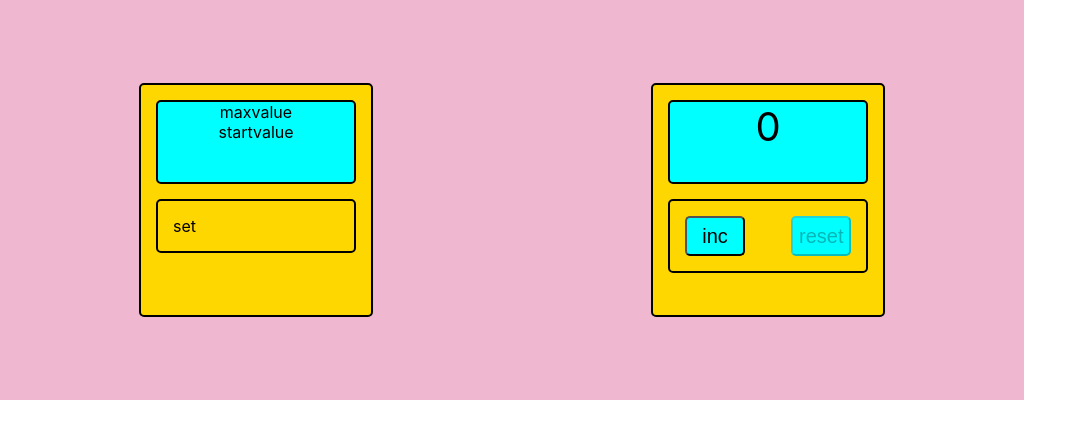
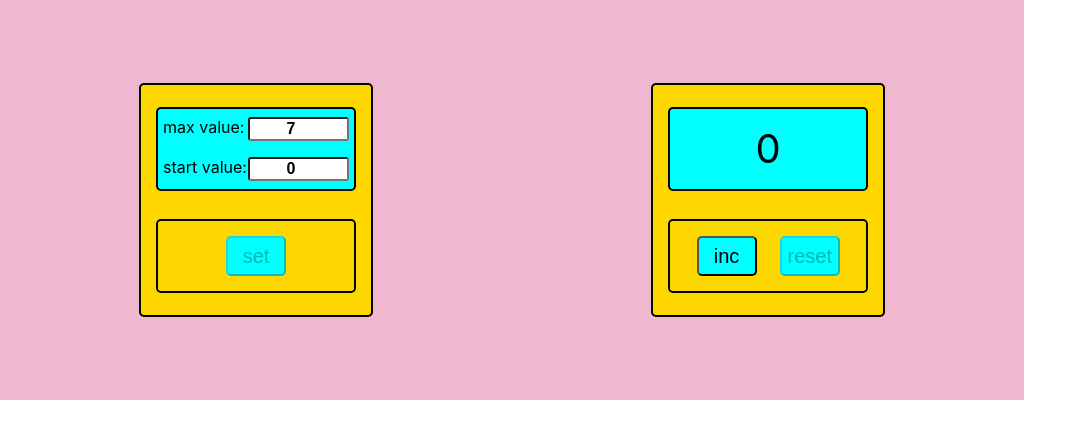
Before and after one commit to TuzDmitry/counterV2, a React (Create React App) app: page / in a window 1280 px wide. Shown: the top 438 px of the page, without its empty margins (0-1087 px from the left). Built offline with nearby package versions, Linux system fonts and the light colour scheme.

Commit message:
in progress///not perfect functional

```diff
--- a/src/App.css
+++ b/src/App.css
@@ -16,10 +16,14 @@
     display: flex;
     flex-direction: column;
     padding: 15px;
+    justify-content: space-around;
 }
 
 
 .display {
+    display: flex;
+    flex-direction: column;
+    justify-content: space-around;
     border-radius: 5px;
     border: 2px solid;
     background: aqua;
@@ -29,7 +33,7 @@
 }
 
 .counterBlock .display {
-    font-size: 40px;
+
 }
 
 .filter-red {
@@ -41,5 +45,25 @@
     border-radius: 5px;
     border: 2px solid;
     display: flex;
+    justify-content: space-around;
+}
+.containerValue{
+    padding: 5px;
+    display: flex;
     justify-content: space-between;
 }
+
+.containerValue input{
+    border-radius: 3px;
+    width: 50%;
+    text-align: center;
+    font-weight: 700;
+    font-size: 1em;
+}
+
+.numb{
+    font-size: 40px;
+}
+.message{
+
+}
--- a/src/App.js
+++ b/src/App.js
@@ -1,8 +1,9 @@
 import React from 'react';
 import './App.css';
-import Display from "./Display";
-import ControlPanel from "./ControlPanel";
+import DisplayUser from "./DisplayUser";
+import ControlPanelUser from "./ControlPanelUser";
 import DisplayConfig from "./DisplayConfig";
+import ControlPanelConfig from "./ControlPanelConfig";
 
 
 class App extends React.Component {
@@ -12,22 +13,44 @@ class App extends React.Component {
     }
 
     state = {
-        counterNumber: 0,
-        setMaxValue: 5
+        setMinValue: 0,
+        setMaxValue: 7,
+        memoryValue: 0,
+        setIsDisabled: true,
     };
 
 
+
     resetToZero = () => {
-        let resetCounterNumb = 0;
-        this.setState({counterNumber: resetCounterNumb})
+        let resetCounterNumb = this.state.setMinValue;
+        this.setState({memoryValue: resetCounterNumb})
     }
 
     incCounter = () => {
 
-        let newNubmer = this.state.counterNumber + 1;
+
+        // debugger;
+        let newNubmer = parseInt(this.state.memoryValue) + 1;
         if (newNubmer <= this.state.setMaxValue) {
-            this.setState({counterNumber: newNubmer})
+            this.setState({memoryValue: newNubmer})
         }
+        // alert(this.state.memoryValue)
+        // this.setState({memoryValue: newNubmer})
+    }
+
+    setSettings = () => {
+        this.setState({setIsDisabled: true})
+    }
+
+    adjustValueMax = (value) => {
+        this.setState({setMaxValue: value, setIsDisabled: false})
+
+    }
+    adjustValueMin = (value) => {
+        // debugger;
+        this.setState({setMinValue: value, setIsDisabled: false, memoryValue: value})
+        // this.setState({setMinValue: value, setIsDisabled: false, memoryValue: 4})
+
     }
 
 
@@ -37,15 +60,18 @@ class App extends React.Component {
             <div className="container">
                 <div className="configBlock">
                     <div className="box">
-                        <DisplayConfig />
-                        <div className="controlPanel">set</div>
+                        <DisplayConfig state={this.state} adjustValueMin={this.adjustValueMin}
+                                       adjustValueMax={this.adjustValueMax}/>
+                        <ControlPanelConfig setSettings={this.setSettings} state={this.state}/>
+                        {/*<div className="controlPanel">set</div>*/}
                     </div>
                 </div>
 
                 <div className="counterBlock">
                     <div className="box">
-                        <Display state={this.state}/>
-                        <ControlPanel state={this.state} incCounter={this.incCounter} resetToZero={this.resetToZero}/>
+                        <DisplayUser state={this.state}/>
+                        <ControlPanelUser state={this.state} incCounter={this.incCounter}
+                                          resetToZero={this.resetToZero}/>
                     </div>
                 </div>
 
--- a/src/ControlPanel.jsx
+++ /dev/null
@@ -1,20 +0,0 @@
-import React from 'react';
-import Button from "./Button";
-
-class ControlPanel extends React.Component {
-
-    render = () => {
-
-        let setDisabledForInc = this.props.state.counterNumber === this.props.state.setMaxValue ? true : false;
-        let setDisabledForReset = this.props.state.counterNumber === 0 ? true : false;
-
-        return (
-            <div className="controlPanel">
-                <Button setDisabled={setDisabledForInc} name={'inc'} onClickFunc={this.props.incCounter}/>
-                <Button setDisabled={setDisabledForReset} name={'reset'} onClickFunc={this.props.resetToZero}/>
-            </div>
-        );
-    }
-}
-
-export default ControlPanel;
--- /dev/null
+++ b/src/ControlPanelConfig.jsx
@@ -0,0 +1,20 @@
+import React from 'react';
+import Button from "./Button";
+
+class ControlPanelConfig extends React.Component {
+
+    render = () => {
+
+        // let setDisabledForInc = this.props.state.counterNumber === this.props.state.setMaxValue ? true : false;
+        let setDisabled = this.props.state.setIsDisabled ? true : false;
+
+        return (
+            <div className="controlPanel">
+                {/*<Button setDisabled={setDisabledForInc} name={'inc'} onClickFunc={this.props.incCounter}/>*/}
+                <Button name={'set'} setDisabled={setDisabled} onClickFunc={this.props.setSettings}/>
+            </div>
+        );
+    }
+}
+
+export default ControlPanelConfig;
--- /dev/null
+++ b/src/ControlPanelUser.jsx
@@ -0,0 +1,24 @@
+import React from 'react';
+import Button from "./Button";
+
+class ControlPanelUser extends React.Component {
+
+    render = () => {
+
+        let setDisabledForInc = this.props.state.memoryValue === this.props.state.setMaxValue? true : false;
+        let setDisabledForReset = this.props.state.setMinValue === this.props.state.memoryValue ? true : false;
+
+        return (
+            <div className="controlPanel">
+                {this.props.state.setIsDisabled &&<Button setDisabled={setDisabledForInc} name={'inc'} onClickFunc={this.props.incCounter}/>}
+                {!this.props.state.setIsDisabled
+                &&<Button setDisabled={setDisabledForInc} name={'inc'} onClickFunc={this.props.incCounter}/>
+                &&<Button setDisabled={setDisabledForReset} name={'reset'} onClickFunc={this.props.resetToZero}/>}
+
+                <Button setDisabled={setDisabledForReset} name={'reset'} onClickFunc={this.props.resetToZero}/>
+            </div>
+        );
+    }
+}
+
+export default ControlPanelUser;
--- a/src/Display.jsx
+++ /dev/null
@@ -1,17 +0,0 @@
-import React from 'react';
-
-class Display extends React.Component {
-
-    render = () => {
-
-        let classRedForDisplay = this.props.state.counterNumber === this.props.state.setMaxValue ? "filter-red" : "";
-
-        return (
-            <div className={`display ${classRedForDisplay}`}>
-                {this.props.state.counterNumber}
-            </div>
-        );
-    }
-}
-
-export default Display;
--- a/src/DisplayConfig.jsx
+++ b/src/DisplayConfig.jsx
@@ -1,6 +1,17 @@
 import React from 'react';
 
 class DisplayConfig extends React.Component {
+
+    onChangeValueMax=(e)=>{
+        this.props.adjustValueMax(e.currentTarget.value)
+        // alert(e.currentTarget)
+        // debugger;
+    }
+    onChangeValueMin=(e)=>{
+        this.props.adjustValueMin(e.currentTarget.value)
+        // alert(e.currentTarget)
+        // debugger;
+    }
 
     render = () => {
 ///////////эта штука пока нам не нужна
@@ -10,8 +21,19 @@ class DisplayConfig extends React.Component {
             // <div className={`display ${classRedForDisplay}`}>
             <div className="display">
                 {/*{this.props.state.counterNumber}*/}
-                <div>maxvalue</div>
-                <div>startvalue</div>
+                <div className="containerValue">
+                    <div>max value:</div>
+                    <input type="number"
+                           value={this.props.state.setMaxValue}
+                           onChange={this.onChangeValueMax}/>
+                </div>
+                <div className="containerValue">
+                    <div>start value:</div>
+                    <input type="number"
+                           value={this.props.state.setMinValue}
+                           onChange={this.onChangeValueMin}/>
+                </div>
+
 
             </div>
         );
--- /dev/null
+++ b/src/DisplayUser.jsx
@@ -0,0 +1,20 @@
+import React from 'react';
+
+class DisplayUser extends React.Component {
+
+    render = () => {
+
+        let classRedForDisplay = this.props.state.memoryValue === this.props.state.setMaxValue ? "filter-red" : "";
+
+        return (
+            <div className={`display`}>
+                {this.props.state.setIsDisabled&& <span className={`numb ${classRedForDisplay}`}>{this.props.state.memoryValue}</span>}
+                {!this.props.state.setIsDisabled&&(this.props.state.setMaxValue>this.props.state.setMinValue)&& <span className="message">enter values and press 'set'</span>}
+                {!this.props.state.setIsDisabled&& (this.props.state.setMaxValue<=this.props.state.setMinValue||this.props.state.setMinValue<0||this.props.state.setMaxValue<0)&&<span className={classRedForDisplay}>incorrect value</span>}
+
+            </div>
+        );
+    }
+}
+
+export default DisplayUser;
```
